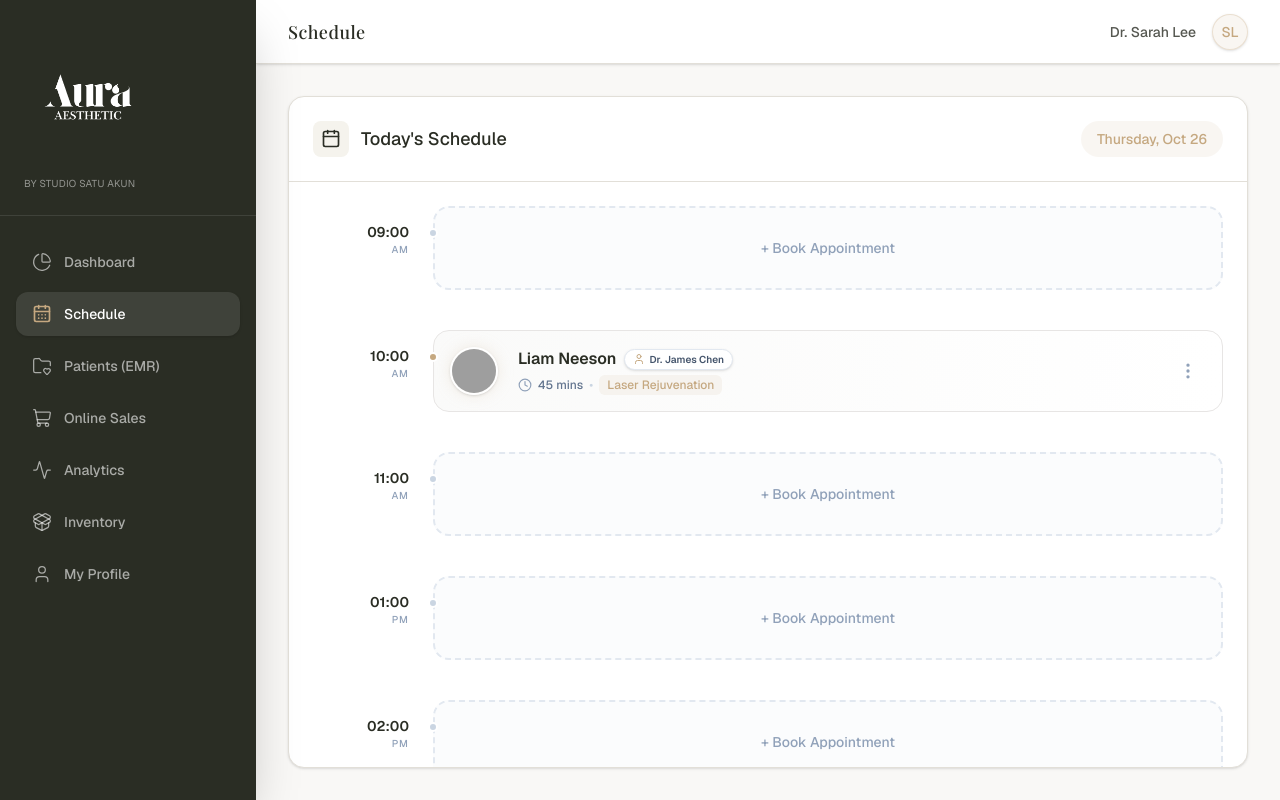
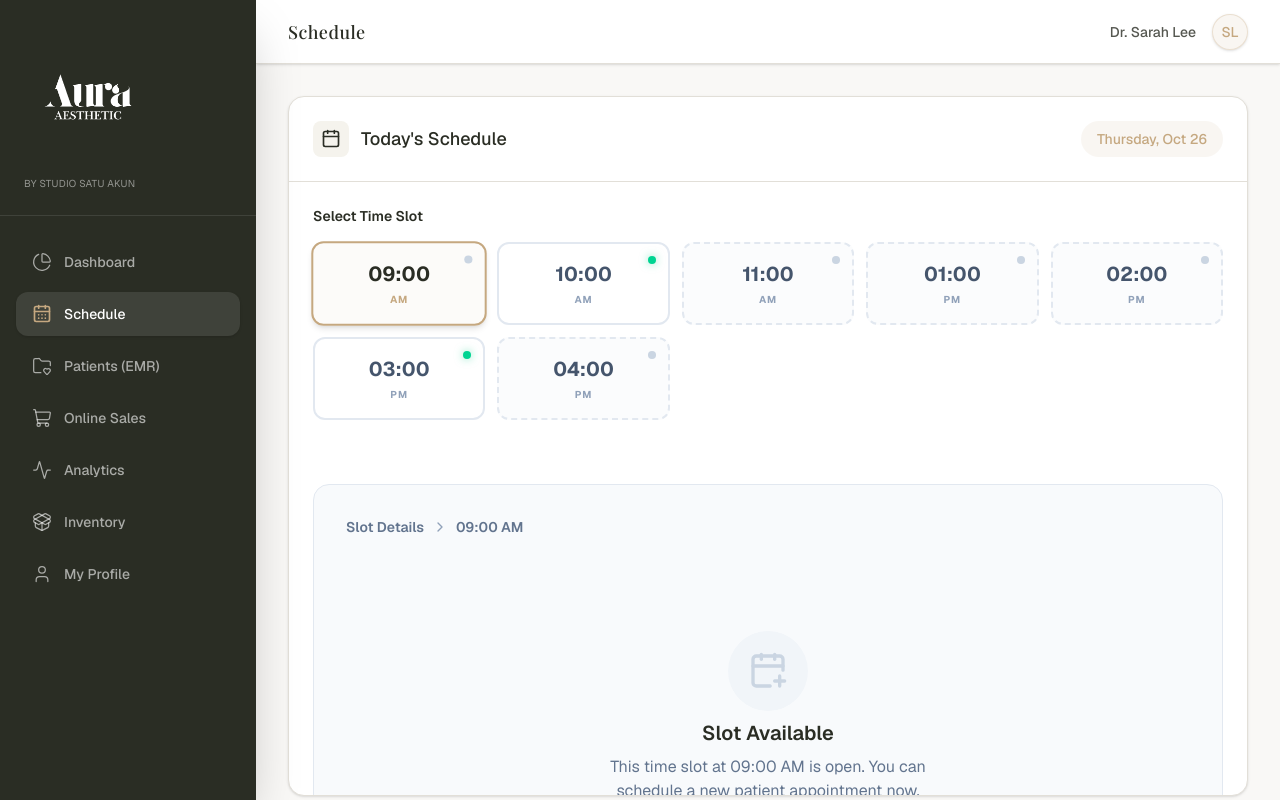
Before and after one commit to jasurddev/AuraWellness, a Next.js app: page /admin in a window 1280 px wide. Both pictures are taken after a click on the element "Schedule". Built offline with nearby package versions, Linux system fonts and the light colour scheme; grey boxes are pictures that could not be loaded; a web font is replaced by a local one.

Commit message:
feat: redesign schedule tab to horizontal grid layout with detail pane

```diff
--- a/src/components/admin/ScheduleTab.tsx
+++ b/src/components/admin/ScheduleTab.tsx
@@ -1,9 +1,19 @@
+"use client";
+import { useState } from 'react';
 import { MOCK_TIME_SLOTS, MOCK_PATIENTS, MOCK_DOCTORS } from '@/lib/mockData';
-import { Calendar as CalendarIcon, Clock, MoreVertical, User } from 'lucide-react';
+import { Calendar as CalendarIcon, Clock, MoreVertical, User, CheckCircle, Plus, CalendarPlus, ChevronRight } from 'lucide-react';
 
 export function ScheduleTab() {
+  const [selectedSlotId, setSelectedSlotId] = useState(MOCK_TIME_SLOTS[0].id);
+
+  const selectedSlot = MOCK_TIME_SLOTS.find(s => s.id === selectedSlotId) || MOCK_TIME_SLOTS[0];
+  const selectedIndex = MOCK_TIME_SLOTS.findIndex(s => s.id === selectedSlotId);
+  const isSelectedBooked = !selectedSlot.available;
+  const selectedPatient = isSelectedBooked ? MOCK_PATIENTS[selectedIndex % MOCK_PATIENTS.length] : null;
+  const selectedDoctor = isSelectedBooked ? MOCK_DOCTORS[selectedIndex % MOCK_DOCTORS.length] : null;
+
   return (
-    <div className="bg-white rounded-2xl border border-border shadow-sm overflow-hidden flex flex-col h-full min-h-[600px]">
+    <div className="bg-white rounded-2xl border border-border shadow-sm overflow-hidden flex flex-col h-full min-h-[700px]">
       <div className="p-6 border-b border-border flex items-center justify-between">
         <div className="flex items-center space-x-3">
           <div className="p-2 bg-muted rounded-lg">
@@ -16,77 +26,123 @@ export function ScheduleTab() {
         </div>
       </div>
 
-      <div className="flex-1 overflow-y-auto p-6 space-y-4">
-        {MOCK_TIME_SLOTS.map((slot, index) => {
-          const isBooked = !slot.available;
-          // Assign mock patients to booked slots for visual effect
-          const patient = isBooked ? MOCK_PATIENTS[index % MOCK_PATIENTS.length] : null;
-          const assignedDoctor = isBooked ? MOCK_DOCTORS[index % MOCK_DOCTORS.length] : null;
+      <div className="flex-1 overflow-y-auto p-6 flex flex-col space-y-8">
+        {/* Top: Grid Time Slots */}
+        <div>
+          <h3 className="text-sm font-semibold text-charcoal mb-4">Select Time Slot</h3>
+          <div className="grid grid-cols-2 md:grid-cols-4 lg:grid-cols-5 gap-3">
+            {MOCK_TIME_SLOTS.map((slot, index) => {
+              const isBooked = !slot.available;
+              const isSelected = selectedSlotId === slot.id;
+              const timeMain = slot.time.split(' ')[0];
+              const timeAmPm = slot.time.split(' ')[1];
 
-          return (
-            <div key={slot.id} className="flex space-x-6 relative group/slot">
-              {/* Time Column */}
-              <div className="w-24 text-right pt-4 relative">
-                <div className="text-sm font-semibold text-charcoal">{slot.time.split(' ')[0]}</div>
-                <div className="text-[10px] font-medium text-slate-400 uppercase tracking-widest">{slot.time.split(' ')[1]}</div>
+              return (
+                <div
+                  key={slot.id}
+                  onClick={() => setSelectedSlotId(slot.id)}
+                  className={`relative p-4 rounded-xl cursor-pointer transition-all duration-300 border-2 ${
+                    isSelected
+                    ? 'border-gold shadow-md bg-gold/5 scale-[1.02]'
+                    : isBooked
+                      ? 'border-slate-200 bg-white hover:border-gold/40 hover:shadow-sm'
+                      : 'border-dashed border-slate-200 bg-slate-50/50 hover:border-gold/40 hover:bg-white'
+                  }`}
+                >
+                  {/* Status Indicator */}
+                  {isBooked ? (
+                    <div className="absolute top-3 right-3 w-2 h-2 rounded-full bg-emerald-400 shadow-[0_0_8px_rgba(52,211,153,0.6)]" />
+                  ) : (
+                    <div className="absolute top-3 right-3 w-2 h-2 rounded-full bg-slate-300" />
+                  )}
+
+                  <div className="flex flex-col items-center justify-center text-center space-y-1">
+                    <div className={`text-xl font-bold ${isSelected ? 'text-charcoal' : 'text-slate-600'}`}>
+                      {timeMain}
+                    </div>
+                    <div className={`text-[10px] font-bold uppercase tracking-widest ${isSelected ? 'text-gold' : 'text-slate-400'}`}>
+                      {timeAmPm}
+                    </div>
+                  </div>
+                </div>
+              );
+            })}
+          </div>
+        </div>
+
+        <div className="h-px bg-slate-100 w-full" />
+
+        {/* Bottom: Detail Pane */}
+        <div className="flex-1 bg-slate-50 rounded-2xl border border-slate-200 p-8">
+          <h3 className="text-sm font-semibold text-slate-500 mb-6 flex items-center gap-2">
+            Slot Details <ChevronRight className="w-4 h-4 text-slate-400" /> {selectedSlot.time}
+          </h3>
+
+          {isSelectedBooked && selectedPatient ? (
+            <div className="flex flex-col md:flex-row gap-8 items-start">
+              {/* Image Section */}
+              <div className="relative">
+                <div className="absolute inset-0 bg-gold/20 rounded-full blur-xl" />
+                <img
+                  src={selectedPatient.avatar || 'https://images.unsplash.com/photo-1544005313-94ddf0286df2?auto=format&fit=crop&q=80&w=250&h=250'}
+                  alt={selectedPatient.name}
+                  onError={(e) => { e.currentTarget.src = 'https://images.unsplash.com/photo-1544005313-94ddf0286df2?auto=format&fit=crop&q=80&w=250&h=250' }}
+                  className="w-32 h-32 rounded-full object-cover border-4 border-white relative z-10 shadow-lg"
+                />
               </div>
 
-              {/* Card Container */}
-              <div className="flex-1 relative pb-6">
-                {/* Time line indicator */}
-                <div className="absolute top-6 left-0 right-0 h-px bg-slate-200 -z-10 group-hover/slot:bg-gold/30 transition-colors" />
-                <div className={`absolute top-[1.35rem] -left-[5px] w-2.5 h-2.5 rounded-full border-2 border-white z-10 ${isBooked ? 'bg-gold' : 'bg-slate-300'}`} />
+              {/* Info Section */}
+              <div className="flex-1 space-y-4">
+                <div>
+                  <h2 className="text-3xl font-serif text-charcoal">{selectedPatient.name}</h2>
+                  <div className="flex items-center gap-3 mt-2">
+                    <span className="text-sm bg-white text-slate-600 px-3 py-1 rounded-full border border-slate-200 shadow-sm flex items-center gap-1.5">
+                      <User className="w-4 h-4 text-gold" />
+                      Handled by {selectedDoctor?.name}
+                    </span>
+                  </div>
+                </div>
 
-                <div
-                  className={`p-4 rounded-2xl border transition-all duration-300 group-hover/slot:shadow-md ${
-                    isBooked
-                    ? 'bg-gradient-to-r from-stone-50 to-white border-stone-200 hover:border-gold/40 hover:-translate-y-0.5'
-                    : 'bg-slate-50/50 border-2 border-dashed border-slate-200 hover:border-gold/40 hover:bg-white cursor-pointer flex items-center justify-center'
-                  }`}
-                >
-                  {isBooked && patient ? (
-                    <div className="w-full flex items-center justify-between">
-                      <div className="flex items-center space-x-5">
-                        <div className="relative">
-                          <div className="absolute inset-0 bg-gold/20 rounded-full blur-sm" />
-                          <img
-                            src={patient.avatar || 'https://images.unsplash.com/photo-1544005313-94ddf0286df2?auto=format&fit=crop&q=80&w=250&h=250'}
-                            alt={patient.name}
-                            onError={(e) => { e.currentTarget.src = 'https://images.unsplash.com/photo-1544005313-94ddf0286df2?auto=format&fit=crop&q=80&w=250&h=250' }}
-                            className="w-12 h-12 rounded-full object-cover border-2 border-white relative z-10 shadow-sm"
-                          />
-                        </div>
-                        <div>
-                          <div className="font-semibold text-charcoal text-base flex items-center gap-2 mb-1">
-                            {patient.name}
-                            {assignedDoctor && (
-                              <span className="text-[10px] bg-white text-slate-600 px-2 py-0.5 rounded-full flex items-center gap-1 border border-slate-200 shadow-sm">
-                                <User className="w-3 h-3 text-gold" /> {assignedDoctor.name}
-                              </span>
-                            )}
-                          </div>
-                          <div className="text-xs text-slate-500 flex items-center space-x-1.5 font-medium">
-                            <Clock className="w-3.5 h-3.5 text-slate-400" />
-                            <span>45 mins</span>
-                            <span className="text-slate-300">•</span>
-                            <span className="text-gold bg-gold/10 px-2 py-0.5 rounded-md">Laser Rejuvenation</span>
-                          </div>
-                        </div>
-                      </div>
-                      <button className="p-2 hover:bg-slate-100 rounded-full transition-colors text-slate-400 hover:text-charcoal active:scale-95">
-                        <MoreVertical className="w-5 h-5" />
-                      </button>
+                <div className="grid grid-cols-2 gap-4 mt-6">
+                  <div className="bg-white p-4 rounded-xl border border-slate-100 shadow-sm">
+                    <div className="text-xs text-slate-400 font-medium mb-1">Treatment</div>
+                    <div className="font-semibold text-charcoal">Laser Rejuvenation</div>
+                  </div>
+                  <div className="bg-white p-4 rounded-xl border border-slate-100 shadow-sm">
+                    <div className="text-xs text-slate-400 font-medium mb-1">Duration</div>
+                    <div className="font-semibold text-charcoal flex items-center gap-1.5">
+                      <Clock className="w-4 h-4 text-gold" /> 45 Minutes
                     </div>
-                  ) : (
-                    <div className="text-sm font-medium text-slate-400 flex items-center h-12">
-                      <span className="group-hover/slot:text-gold transition-colors">+ Book Appointment</span>
-                    </div>
-                  )}
+                  </div>
+                </div>
+
+                <div className="pt-4 flex items-center gap-3">
+                  <button className="bg-charcoal text-white px-6 py-2.5 rounded-xl font-medium shadow-md hover:bg-charcoal/90 transition-all active:scale-95 flex items-center gap-2">
+                    <CheckCircle className="w-4 h-4" /> Start Appointment
+                  </button>
+                  <button className="bg-white text-charcoal border border-slate-200 px-6 py-2.5 rounded-xl font-medium shadow-sm hover:bg-slate-50 transition-all active:scale-95">
+                    View EMR Record
+                  </button>
                 </div>
               </div>
             </div>
-          );
-        })}
+          ) : (
+            <div className="flex flex-col items-center justify-center text-center h-full py-12 space-y-6">
+              <div className="w-20 h-20 bg-slate-100 rounded-full flex items-center justify-center mb-2">
+                <CalendarPlus className="w-10 h-10 text-slate-300" />
+              </div>
+              <div>
+                <h3 className="text-xl font-semibold text-charcoal mb-2">Slot Available</h3>
+                <p className="text-slate-500 max-w-sm mx-auto">
+                  This time slot at {selectedSlot.time} is open. You can schedule a new patient appointment now.
+                </p>
+              </div>
+              <button className="bg-gold text-white px-8 py-3 rounded-xl font-medium shadow-[0_4px_14px_0_rgba(250,204,21,0.39)] hover:shadow-[0_6px_20px_rgba(250,204,21,0.23)] hover:bg-yellow-400 transition-all active:scale-95 flex items-center gap-2">
+                <Plus className="w-5 h-5" /> Book Appointment
+              </button>
+            </div>
+          )}
+        </div>
       </div>
     </div>
   );
```
